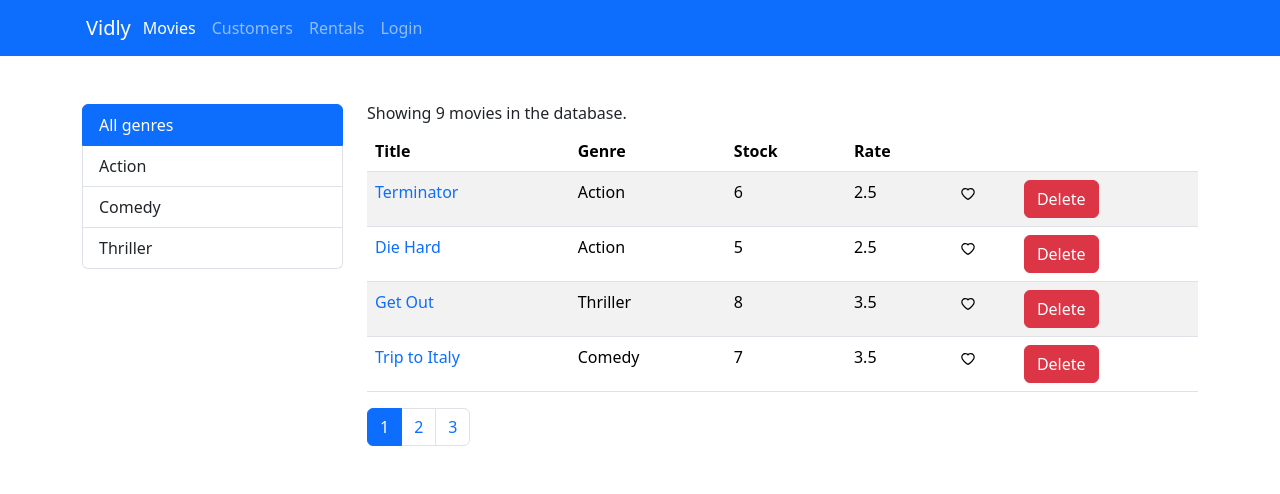
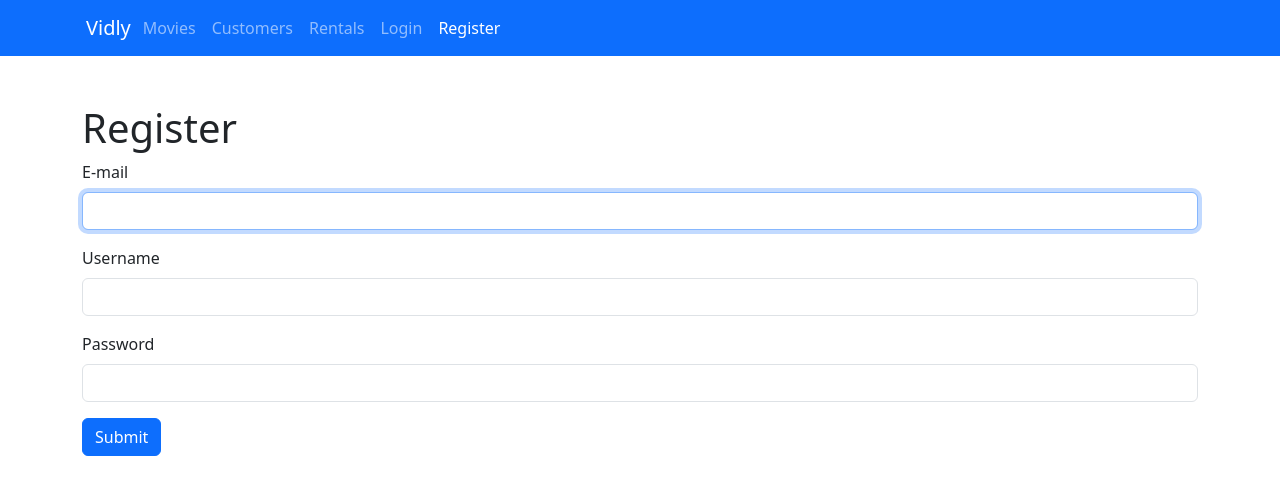
Before and after one commit to Paw565pl/vidly_webapp, a React (Vite) app in the folder frontend/: page /register in a window 1280 px wide. Before the commit this address led to /movies. Shown: the top 494 px of the page. Built offline with nearby package versions, Linux system fonts and the light colour scheme.

Commit message:
created register form

```diff
--- a/frontend/src/components/NavbarComponent.tsx
+++ b/frontend/src/components/NavbarComponent.tsx
@@ -21,6 +21,9 @@ const NavbarComponent = () => {
           <NavLink to={"login"} className={"nav-link"}>
             Login
           </NavLink>
+          <NavLink to={"register"} className={"nav-link"}>
+            Register
+          </NavLink>
         </Nav>
       </Container>
     </Navbar>
--- /dev/null
+++ b/frontend/src/components/RegisterForm.tsx
@@ -0,0 +1,42 @@
+import { Button, Form } from "react-bootstrap";
+import { FieldValues, useForm } from "react-hook-form";
+import Input from "./common/Input";
+
+const RegisterForm = () => {
+  const { register, handleSubmit } = useForm();
+
+  const submitAction = (data: FieldValues) => {
+    console.log(data);
+  };
+
+  return (
+    <div>
+      <h1>Register</h1>
+      <Form onSubmit={handleSubmit(submitAction)}>
+        <Input
+          id="registerEmail"
+          register={register("registerEmail")}
+          type="email"
+          autofocus={true}
+        >
+          E-mail
+        </Input>
+        <Input id="registerUsername" register={register("registerUsername")}>
+          Username
+        </Input>
+        <Input
+          id="registerPassword"
+          register={register("registerPassword")}
+          type={"password"}
+        >
+          Password
+        </Input>
+        <Button variant="primary" type="submit">
+          Submit
+        </Button>
+      </Form>
+    </div>
+  );
+};
+
+export default RegisterForm;
--- a/frontend/src/routes.tsx
+++ b/frontend/src/routes.tsx
@@ -5,6 +5,7 @@ import LoginForm from "./components/LoginForm";
 import MovieForm from "./components/MovieForm";
 import Movies from "./components/Movies";
 import NotFound from "./components/NotFound";
+import RegisterForm from "./components/RegisterForm";
 import Rentals from "./components/Rentals";
 
 const router = createBrowserRouter([
@@ -17,6 +18,7 @@ const router = createBrowserRouter([
       { path: "movies", element: <Movies /> },
       { path: "movie/:id", element: <MovieForm /> },
       { path: "login", element: <LoginForm /> },
+      { path: "register", element: <RegisterForm /> },
       { path: "customers", element: <Customers /> },
       { path: "rentals", element: <Rentals /> },
       { path: "not-found", element: <NotFound /> },
```
